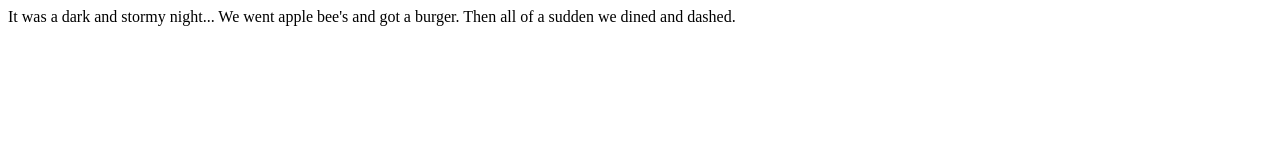
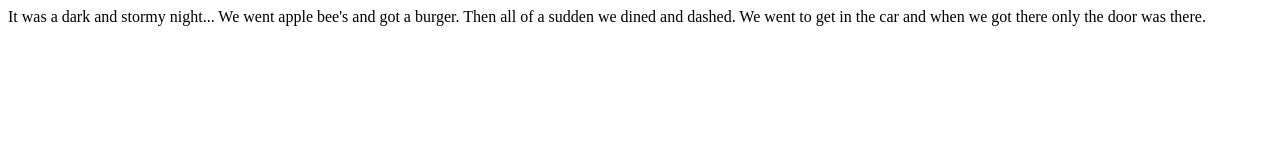
Before and after one commit to chrisgoris88/fireside-story, a plain HTML site: page index.html in a window 1280 px wide. Drawn offline with Linux system fonts and the light colour scheme.

Commit message:
added fourthline of story

```diff
--- a/index.html
+++ b/index.html
@@ -1,5 +1,5 @@
 <html>
   <body>
-    <p>It was a dark and stormy night... We went apple bee's and got a burger. Then all of a sudden we dined and dashed.</p>
+    <p>It was a dark and stormy night... We went apple bee's and got a burger. Then all of a sudden we dined and dashed. We went to get in the car and when we got there only the door was there.</p>
   </body>
 </html>
```
